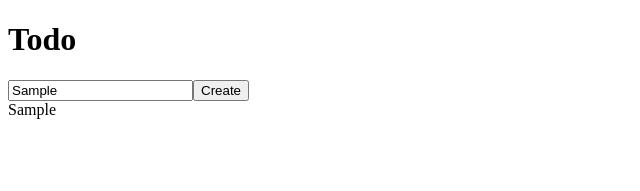
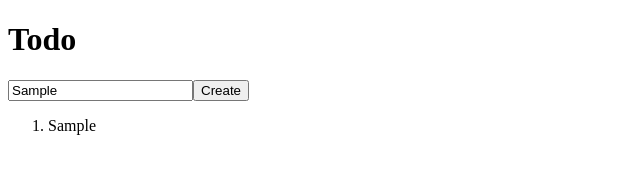
Before and after one commit to iwilliam317/todo-list, a React (Create React App) app: page / in a window 1280 px wide. Both pictures are taken after typing "Sample" into the empty fields and a click on the button "Create". Shown: the top 191 px of the page, without its empty margins (0-640 px from the left). Built offline with nearby package versions, Linux system fonts and the light colour scheme.

Commit message:
minor refactor

```diff
--- a/src/todo/list.jsx
+++ b/src/todo/list.jsx
@@ -1,9 +1,16 @@
 import React from 'react'
-import {connect} from 'react-redux'
+import { connect } from 'react-redux'
 
-const List = props => (
-    <div>{props.todo.list.map(l => l.description)}</div>
-)
+const List = props => {
+    const { list } = props.todo
+    return (
+        <div>
+            <ol>
+                {list.map((l, index) => <li key={index}>{l.description}</li>)}
+            </ol>
+        </div>
+    )
+}
 
-const mapStateToProps = state => ({todo: state.todo})
+const mapStateToProps = state => ({ todo: state.todo })
 export default connect(mapStateToProps)(List)
```
